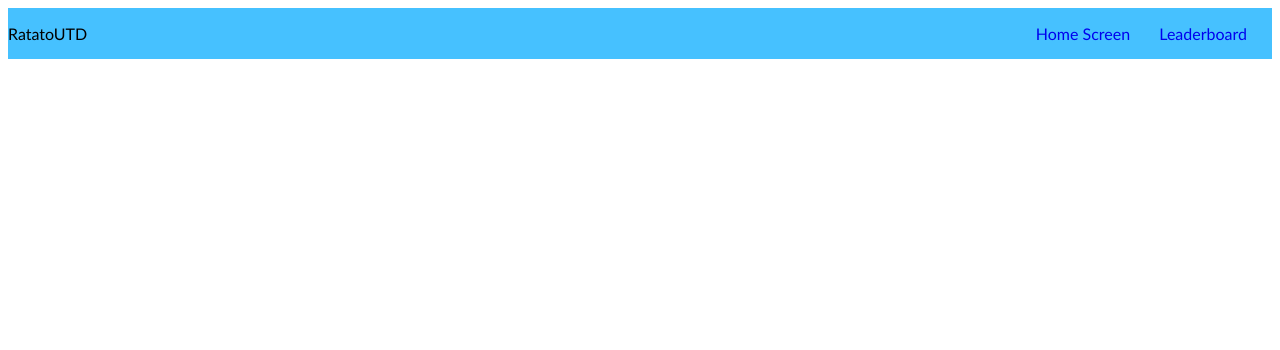
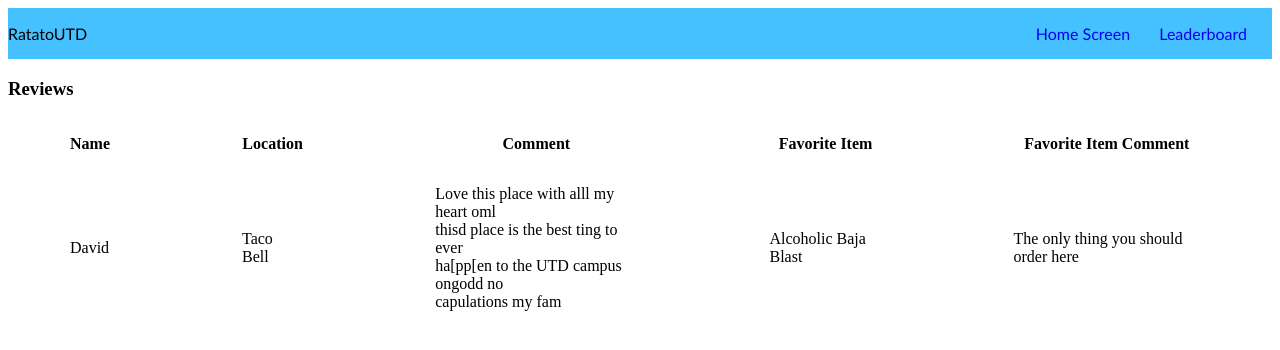
Before and after one commit to DavidTepeneu/RatatUTD, a PHP site: page / in a window 1280 px wide. Shown: the top 350 px of the page. Run offline with PHP 8.4, Linux system fonts and the light colour scheme.

Commit message:
more boilerplate code, finished home page

```diff
--- a/index.css
+++ b/index.css
@@ -22,3 +22,9 @@ li {
 li a {
     margin-right: 25px;
 }
+
+th, td {
+    padding: 15px;
+    padding-left: 60px;
+    padding-right: 70px;
+  }
--- a/index.html
+++ b/index.html
@@ -16,5 +16,25 @@
                 </ul>
             </div>
         </nav>
+        <h3>Reviews</h3>
+        <table>
+            <tr>
+                <th>Name</th>
+                <th>Location</th>
+                <th>Comment</th>
+                <th>Favorite Item</th>
+                <th>Favorite Item Comment</th>
+            </tr>
+            <tr>
+                <td>David</td>
+                <td>Taco Bell</td>
+                <td>Love this place with alll my heart oml <br>
+                     thisd place is the best ting to ever <br>
+                     ha[pp[en to the UTD campus ongodd no <br>
+                     capulations my fam</td>
+                <td>Alcoholic Baja Blast</td>
+                <td>The only thing you should order here</td>
+            </tr>
+        </table>
     </body>
 </html>
```
